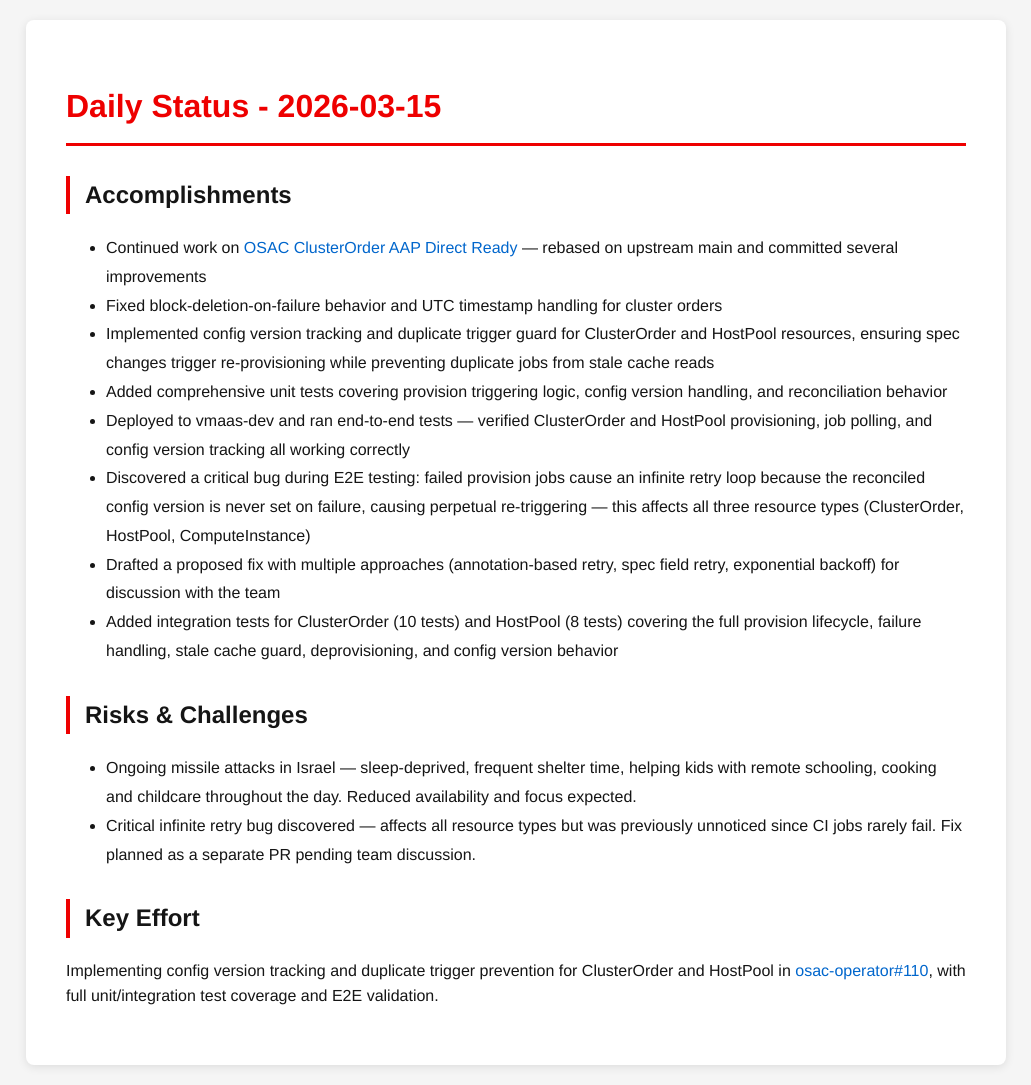
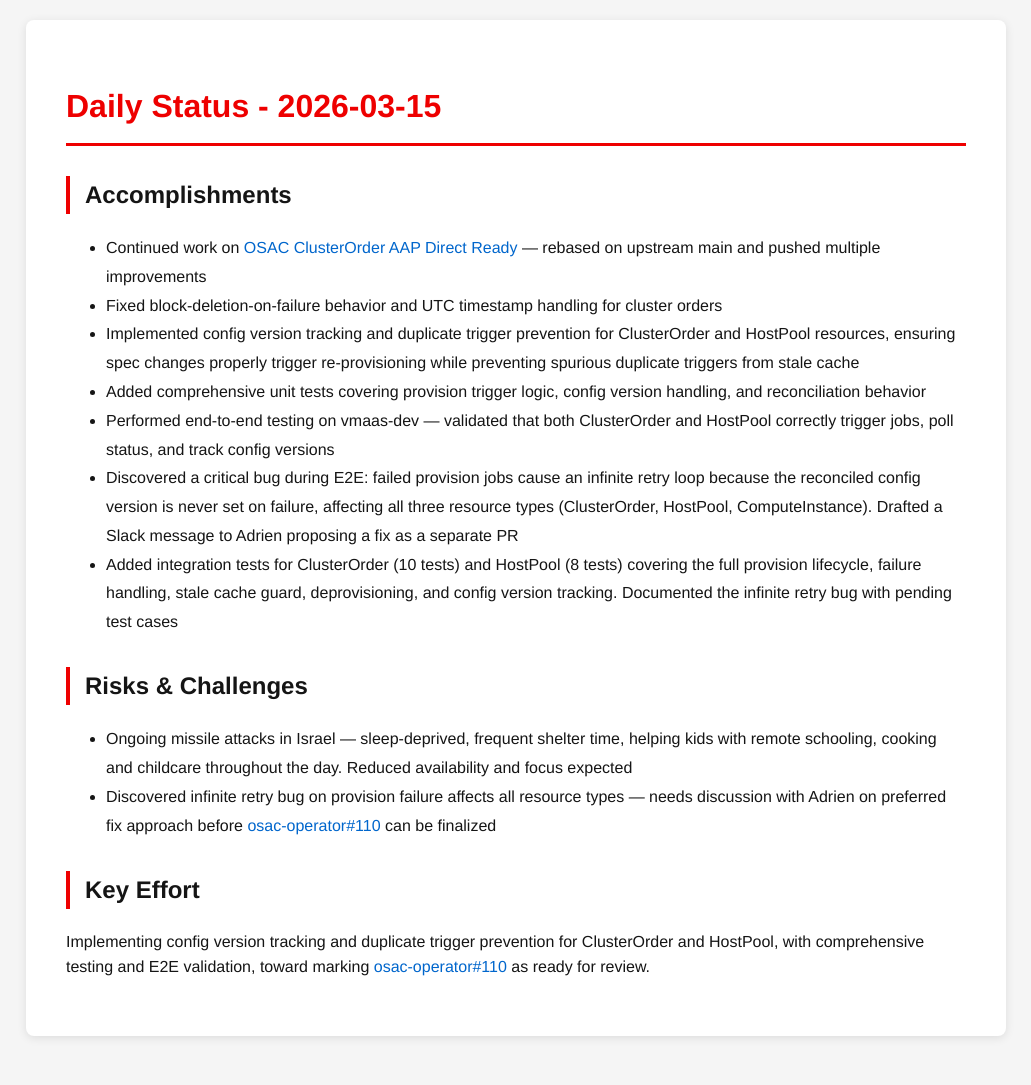
Before and after one commit to tzvatot/daily-status, a Jekyll site: the page built from 2026-03-15.md, in a window 1280 px wide. Shown: the whole page, without its empty margins (124-1155 px from the left). Built offline with Jekyll 4.4.1, drawn with Linux system fonts in a browser that asks for light colours; after the commit the page ends 1056 px from its top, so only the background shows below that.

Commit message:
Daily status update - 2026-03-15

```diff
--- a/2026-03-15.md
+++ b/2026-03-15.md
@@ -7,18 +7,17 @@
 # Daily Status - 2026-03-15
 
 ## Accomplishments
-- Continued work on [OSAC ClusterOrder AAP Direct Ready](https://github.com/osac-project/osac-operator/pull/110) — rebased on upstream main and committed several improvements
+- Continued work on [OSAC ClusterOrder AAP Direct Ready](https://github.com/osac-project/osac-operator/pull/110) — rebased on upstream main and pushed multiple improvements
 - Fixed block-deletion-on-failure behavior and UTC timestamp handling for cluster orders
-- Implemented config version tracking and duplicate trigger guard for ClusterOrder and HostPool resources, ensuring spec changes trigger re-provisioning while preventing duplicate jobs from stale cache reads
-- Added comprehensive unit tests covering provision triggering logic, config version handling, and reconciliation behavior
-- Deployed to vmaas-dev and ran end-to-end tests — verified ClusterOrder and HostPool provisioning, job polling, and config version tracking all working correctly
-- Discovered a critical bug during E2E testing: failed provision jobs cause an infinite retry loop because the reconciled config version is never set on failure, causing perpetual re-triggering — this affects all three resource types (ClusterOrder, HostPool, ComputeInstance)
-- Drafted a proposed fix with multiple approaches (annotation-based retry, spec field retry, exponential backoff) for discussion with the team
-- Added integration tests for ClusterOrder (10 tests) and HostPool (8 tests) covering the full provision lifecycle, failure handling, stale cache guard, deprovisioning, and config version behavior
+- Implemented config version tracking and duplicate trigger prevention for ClusterOrder and HostPool resources, ensuring spec changes properly trigger re-provisioning while preventing spurious duplicate triggers from stale cache
+- Added comprehensive unit tests covering provision trigger logic, config version handling, and reconciliation behavior
+- Performed end-to-end testing on vmaas-dev — validated that both ClusterOrder and HostPool correctly trigger jobs, poll status, and track config versions
+- Discovered a critical bug during E2E: failed provision jobs cause an infinite retry loop because the reconciled config version is never set on failure, affecting all three resource types (ClusterOrder, HostPool, ComputeInstance). Drafted a Slack message to Adrien proposing a fix as a separate PR
+- Added integration tests for ClusterOrder (10 tests) and HostPool (8 tests) covering the full provision lifecycle, failure handling, stale cache guard, deprovisioning, and config version tracking. Documented the infinite retry bug with pending test cases
 
 ## Risks & Challenges
-- Ongoing missile attacks in Israel — sleep-deprived, frequent shelter time, helping kids with remote schooling, cooking and childcare throughout the day. Reduced availability and focus expected.
-- Critical infinite retry bug discovered — affects all resource types but was previously unnoticed since CI jobs rarely fail. Fix planned as a separate PR pending team discussion.
+- Ongoing missile attacks in Israel — sleep-deprived, frequent shelter time, helping kids with remote schooling, cooking and childcare throughout the day. Reduced availability and focus expected
+- Discovered infinite retry bug on provision failure affects all resource types — needs discussion with Adrien on preferred fix approach before [osac-operator#110](https://github.com/osac-project/osac-operator/pull/110) can be finalized
 
 ## Key Effort
-Implementing config version tracking and duplicate trigger prevention for ClusterOrder and HostPool in [osac-operator#110](https://github.com/osac-project/osac-operator/pull/110), with full unit/integration test coverage and E2E validation.
+Implementing config version tracking and duplicate trigger prevention for ClusterOrder and HostPool, with comprehensive testing and E2E validation, toward marking [osac-operator#110](https://github.com/osac-project/osac-operator/pull/110) as ready for review.
```
